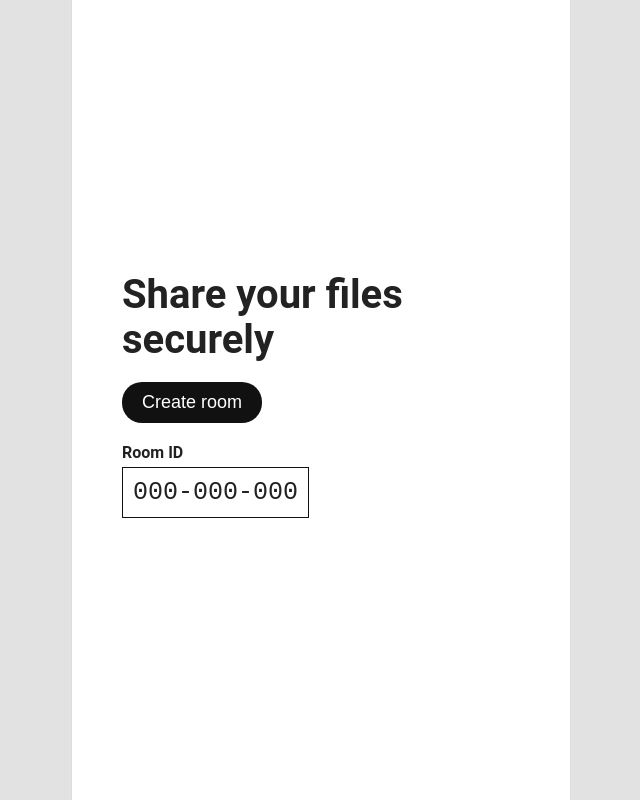
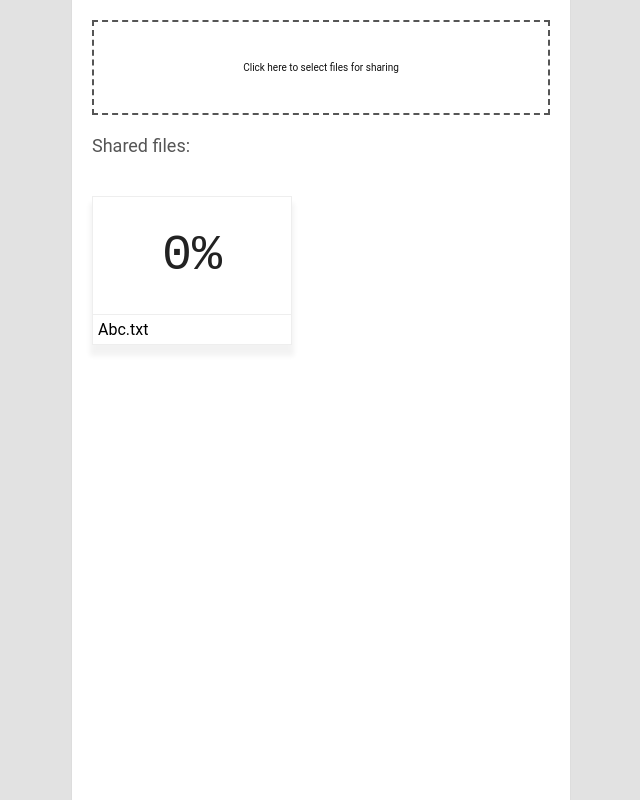
Before and after one commit to Roshankrshah/Real-Time-File-Sharing, a website: page public/index.html in a window 1280 px wide. Shown: the whole page, without its empty margins (319-959 px from the left). Drawn offline with Linux system fonts and the light colour scheme.

Commit message:
complete setup

```diff
--- a/public/index.html
+++ b/public/index.html
@@ -10,7 +10,7 @@
 
 <body>
     <div class="app">
-        <div class="screen join-screen active">
+        <div class="screen join-screen">
             <div class="form">
                 <h2>Share your files securely</h2>
                 <div class="form-input">
@@ -23,7 +23,7 @@
                 </div>
             </div>
         </div>
-        <div class="screen fs-screen">
+        <div class="screen fs-screen active">
             <div class="file-input">
                 <label for="file-input">
                     Click here to select files for sharing
--- a/public/style.css
+++ b/public/style.css
@@ -90,3 +90,62 @@ body {
     font-size: 20px;
     padding: 10px;
 }
+
+
+.fs-screen{
+    padding: 20px;
+}
+
+.fs-screen .file-input{
+    width: 100%;
+    border: 2px dashed #555;
+}
+
+.fs-screen .file-input label{
+    display: block;
+    width: 100%;
+    padding: 40px 50px;
+    text-align: center;
+    color: #111;
+    font-size: 10px;
+}
+
+.fs-screen .file-input input{
+    display: none;
+}
+
+.fs-screen .files-list{
+    margin-top: 20px;
+    display: flex;
+    justify-content: space-between;
+    gap: 20px;
+    flex-wrap: wrap;
+}
+
+.fs-screen .files-list .title{
+    width: 100%;
+    font-size: 18px;
+    color: #555;
+    margin-bottom: 20px;
+}
+
+.fs-screen .files-list .item{
+    width: 33.33%;
+    min-width: 200px;
+    border: 1px solid #eee;
+    box-shadow: 0px 9px 5px 2px rgba(0,0,0,0.05);
+}
+
+.fs-screen .files-list .item .progress{
+    padding: 30px;
+    text-align: center;
+    font-size: 50px;
+    font-family: monospace;
+    color: #222;
+}
+
+.fs-screen .files-list .item .filename{
+    font-size: 16px;
+    padding: 5px;
+    border-top: 1px solid #eee;
+}
```
